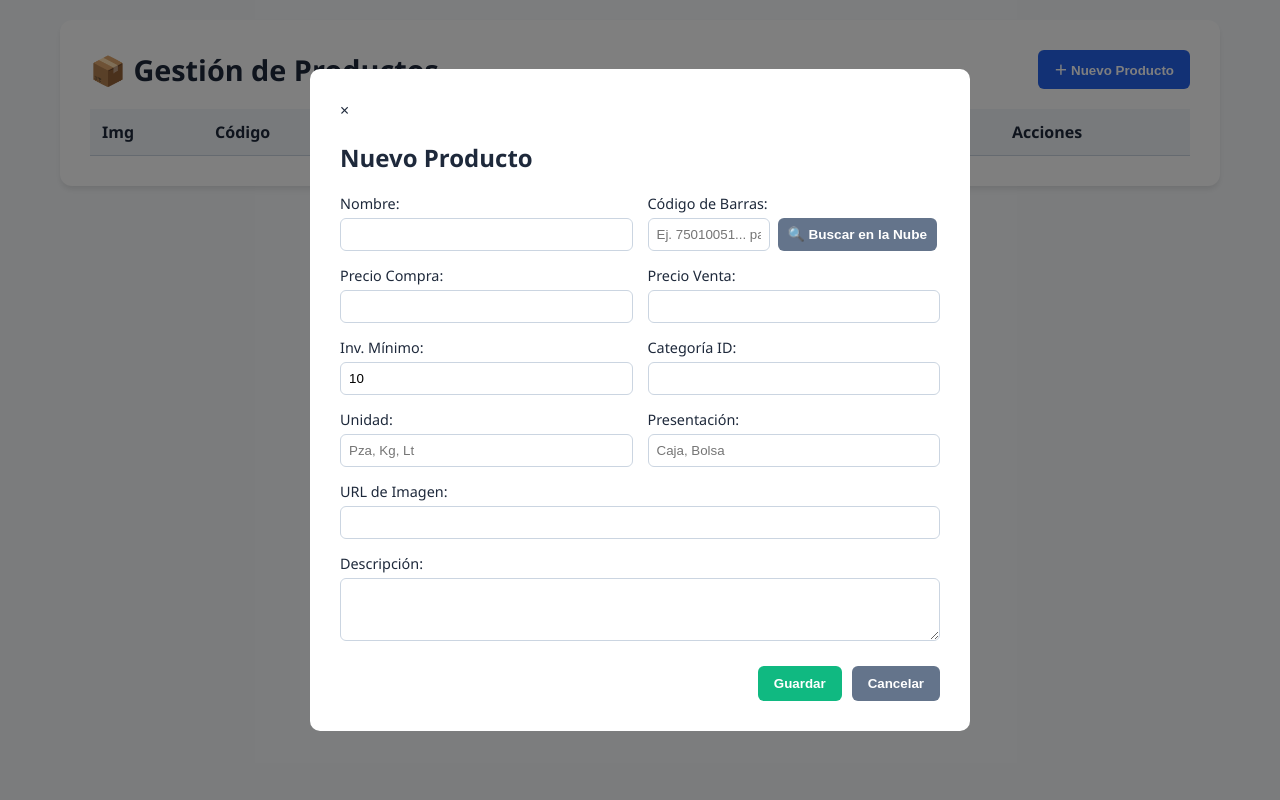
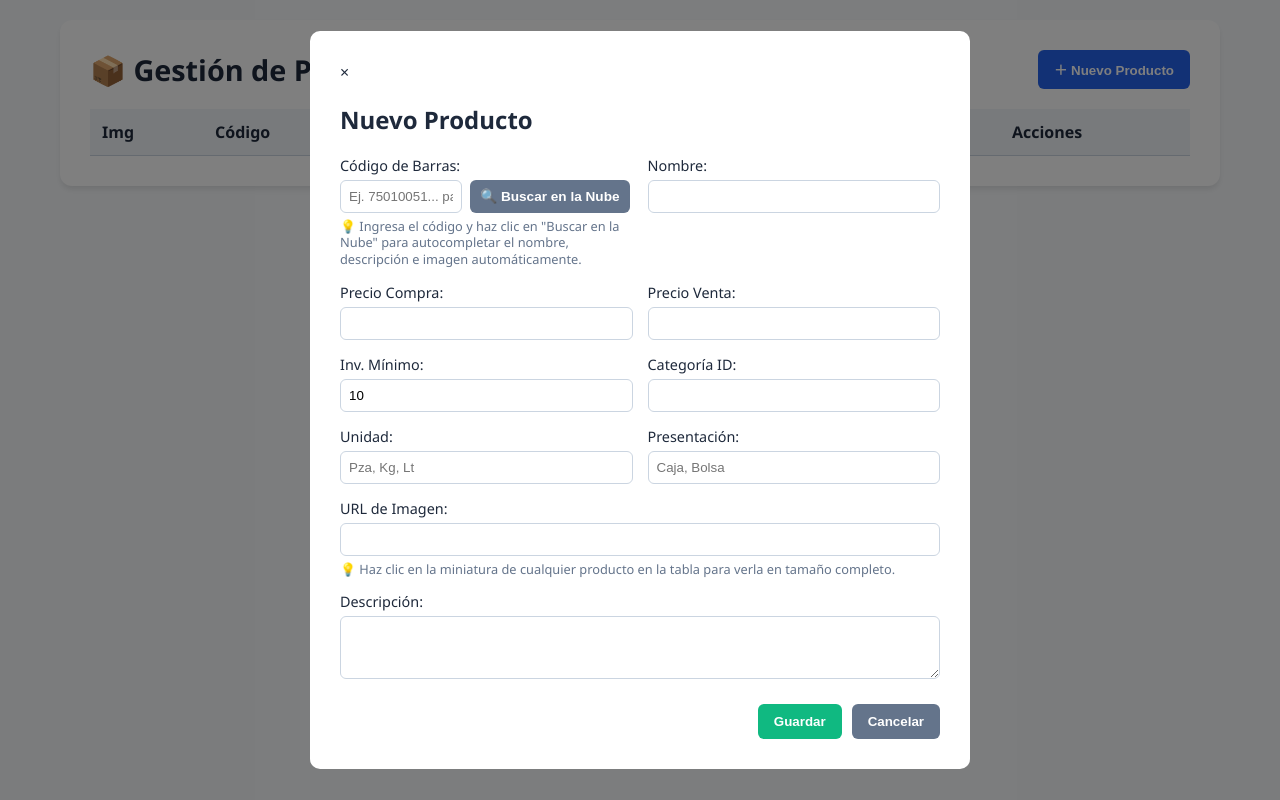
Before and after one commit to jpduron/product-catalog, a website: page public/index.html in a window 1280 px wide. Both pictures are taken after a click on the button "＋ Nuevo Producto". Drawn offline with Linux system fonts and the light colour scheme; no server answers.

Commit message:
Agrega textos de ayuda y guías visuales para códigos de barras y zoom de imágenes

```diff
--- a/public/index.html
+++ b/public/index.html
@@ -41,15 +41,16 @@
 
                 <div class="form-row">
                     <div class="form-group">
-                        <label>Nombre:</label>
-                        <input type="text" id="name" required>
-                    </div>
-                    <div class="form-group">
                         <label>Código de Barras:</label>
                         <div style="display: flex; gap: 8px;">
                             <input type="text" id="barcode" placeholder="Ej. 75010051... path" style="flex: 1;">
                             <button type="button" id="btnFetchOpenFood" class="btn btn-secondary btn-sm" style="white-space: nowrap;">🔍 Buscar en la Nube</button>
                         </div>
+                        <small class="help-text">💡 Ingresa el código y haz clic en "Buscar en la Nube" para autocompletar el nombre, descripción e imagen automáticamente.</small>
+                    </div>
+                    <div class="form-group">
+                        <label>Nombre:</label>
+                        <input type="text" id="name" required>
                     </div>
                 </div>
 
@@ -89,6 +90,7 @@
                 <div class="form-group">
                     <label>URL de Imagen:</label>
                     <input type="url" id="image">
+                    <small class="help-text">💡 Haz clic en la miniatura de cualquier producto en la tabla para verla en tamaño completo.</small>
                 </div>
 
                 <div class="form-group">
--- a/public/style.css
+++ b/public/style.css
@@ -27,3 +27,10 @@ th { background-color: #f1f5f9; }
 .form-group label { display: block; margin-bottom: 5px; font-weight: 500; font-size: 0.9rem; }
 .form-group input, .form-group textarea { width: 100%; padding: 8px; border: 1px solid var(--border-color); border-radius: 6px; box-sizing: border-box; }
 .modal-buttons { display: flex; justify-content: flex-end; gap: 10px; margin-top: 20px; }
+.help-text {
+    display: block;
+    margin-top: 5px;
+    font-size: 0.8rem;
+    color: #64748b;
+    line-height: 1.3;
+}
```
